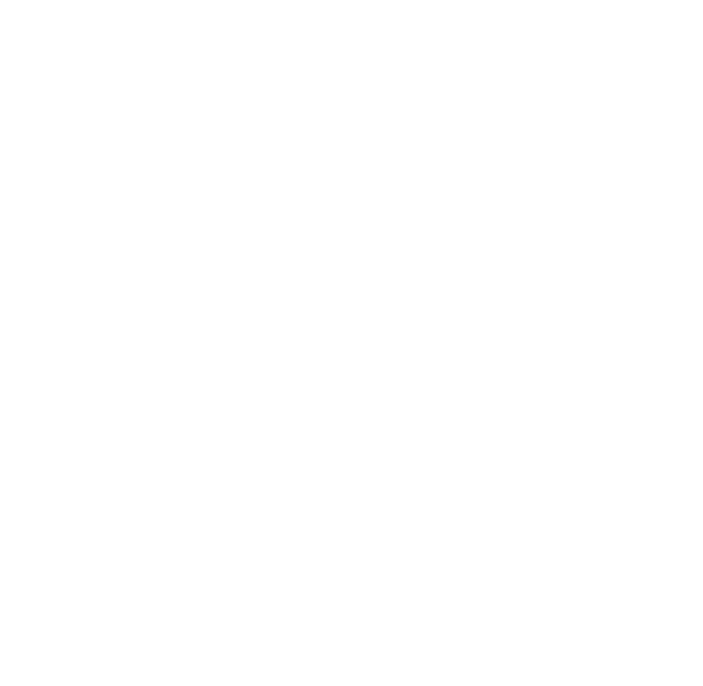
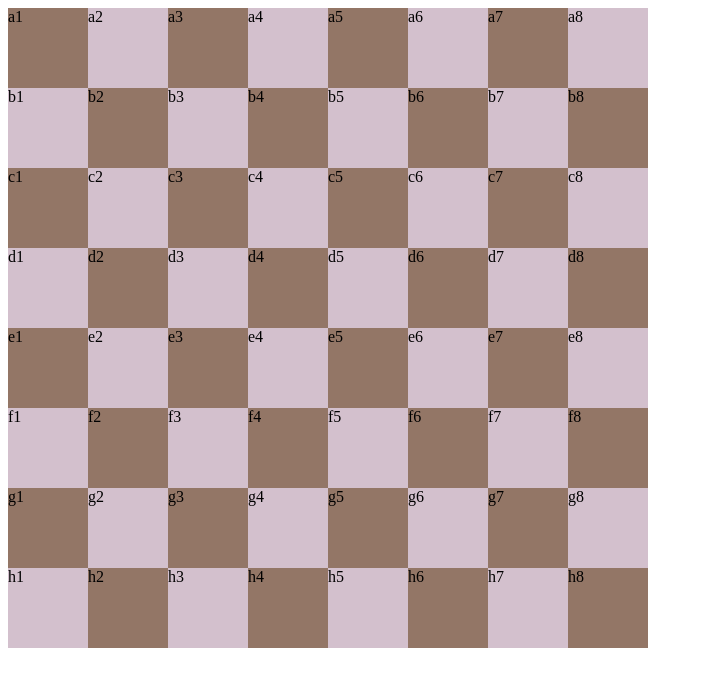
Before and after one commit to ChristopherDuggan/chess, a plain HTML site: page index.html in a window 1280 px wide. Shown: the whole page, without its empty margins (0-703 px from the left). Drawn offline with Linux system fonts and the light colour scheme.

Commit message:
create board display

```diff
--- a/app.js
+++ b/app.js
@@ -0,0 +1,16 @@
+const board = new Array(64)
+const boardDisplay = document.querySelector('#board-display');
+
+for (let i = 0; i < board.length; i++) {
+  const row = Math.floor(i/8);
+  board[i] = i
+  const square = document.createElement('div');
+  square.classList.add('square');
+  if (i % 2 === row % 2) {
+    square.classList.add('dark');
+  } else {
+    square.classList.add('light');
+  }
+  square.textContent = String.fromCharCode(row + 97) + ((i % 8) + 1);
+  boardDisplay.appendChild(square)
+}
--- a/index.html
+++ b/index.html
@@ -4,9 +4,10 @@
   <meta charset="UTF-8">
   <meta name="viewport" content="width=device-width, initial-scale=1.0">
   <title>Chess</title>
+  <link rel="stylesheet" href="style.css">
   <script src="app.js" defer></script>
 </head>
 <body>
-
+  <div id="board-display"></div>
 </body>
 </html>
--- /dev/null
+++ b/style.css
@@ -0,0 +1,16 @@
+#board-display {
+  max-width: 80vw;
+  max-height: 80vh;
+  aspect-ratio: 1/1;
+  display: grid;
+  grid: repeat(8, 1fr) / repeat(8, 1fr);
+}
+
+.light {
+  height: 100%;
+  background: #d3c0cd;
+}
+
+.dark {
+  background: #937666;
+}
```
